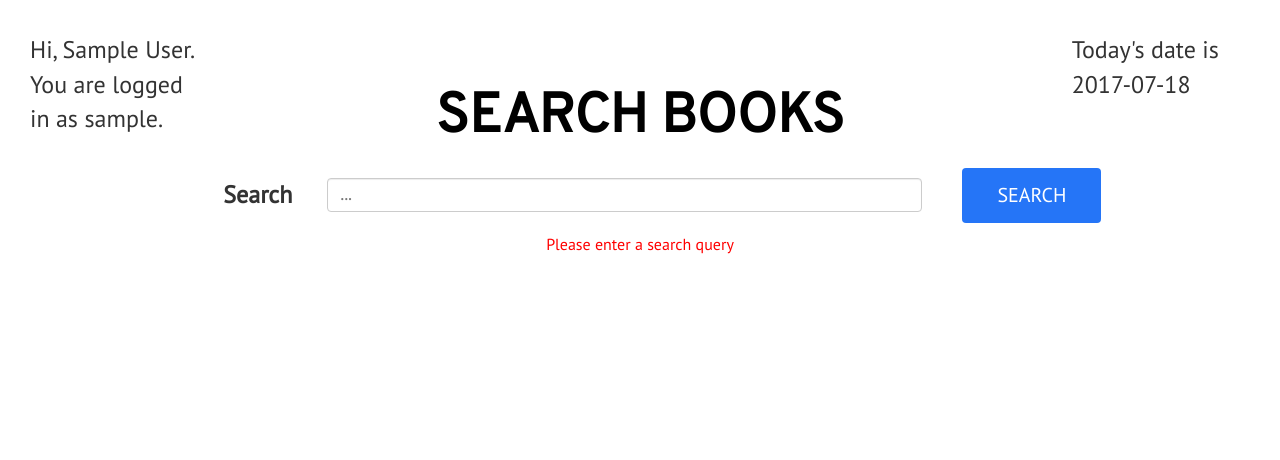
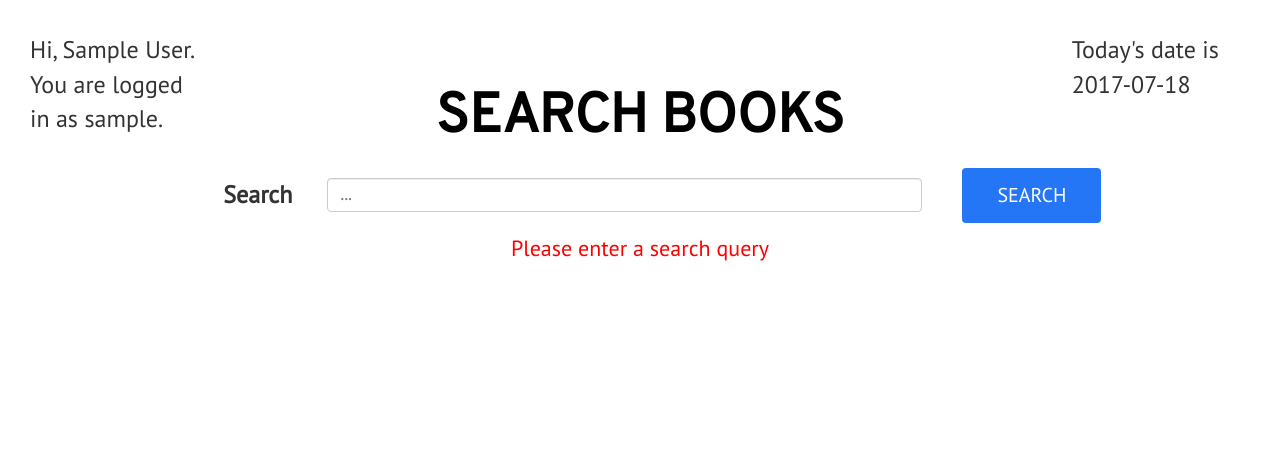
Before and after one commit to rohithredd94/library-management-system, a PHP site: page /searchbooks.php in a window 1280 px wide. Shown: the part 51-511 px from the top of the page. Run offline with PHP 8.4, Linux system fonts and the light colour scheme; the visitor is signed in with stand-in values (Sample User, id 1).

Commit message:
Final Styling changes

```diff
--- a/checkin.php
+++ b/checkin.php
@@ -187,6 +187,12 @@
                 </tbody>
             </table>
 <?php
+            }else{
+?>
+                <div class="col-lg-12">
+                    <br><p class="info1 error">&nbsp; No results found</p>
+                </div>
+<?php
             }
 
         }
--- a/searchbooks.php
+++ b/searchbooks.php
@@ -34,6 +34,9 @@
         }
         div.form-group{
             margin: auto;
+        }
+        p.info1{
+            font-size: 22px;
         }
 
     </style>
```
